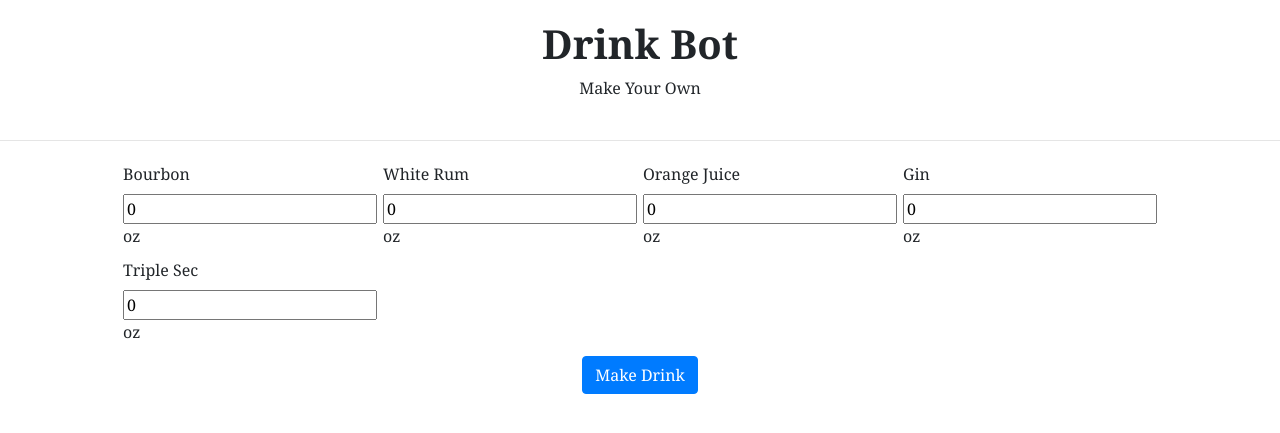
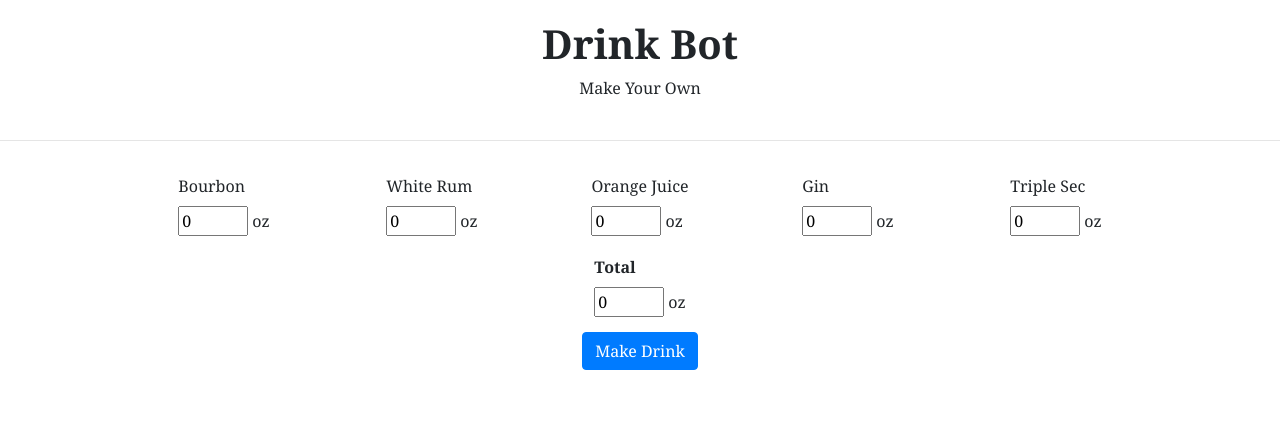
Before and after one commit to mc25573/DrinkBot-Website, a Django app: page /make-your-own/ in a window 1280 px wide. Shown: the top 433 px of the page. Run offline with Django 3.2, Linux system fonts and the light colour scheme; data comes from the database, SQL or seed files in the repository; some libraries are stand-ins or nearby versions.

Commit message:
Make your own drink form mostly complete.

```diff
--- a/drink_app/forms.py
+++ b/drink_app/forms.py
@@ -27,7 +27,19 @@ class MakeDrinkForm(forms.Form):
 
 
 class MakeYourOwn(forms.Form):
+
+    total = forms.FloatField(label='Total',
+                             max_value=8,
+                             initial=0,
+                             #disabled=True,
+                             widget=forms.NumberInput(attrs={'style': 'max-width:70px;','class':'total_field'}))
+
     def __init__(self, *args, **kwargs):
         super(MakeYourOwn, self).__init__(*args, **kwargs)
         for i, q in enumerate(Pump.objects.all()):
-            self.fields['%s_field' % i] = forms.FloatField(label=q.ingredient.title(),initial=0,max_value=8,min_value=0,)
+            self.fields[f"field_{i}_{q}"] = forms.FloatField(label=q.ingredient.title(),
+                                                           initial=0,
+                                                           max_value=8,
+                                                           min_value=0,
+                                                           widget=forms.NumberInput(attrs={'style': 'max-width:70px;','class': 'field_to_sum'}))
+            self.fields['total'].widget.attrs['readonly'] = True
--- a/drink_app/static/drink_app/styles.css
+++ b/drink_app/static/drink_app/styles.css
@@ -180,7 +180,7 @@ button:focus,button:active {
 .form_grid {
   display: grid;
   grid-gap: 1em;
-  grid-template-columns: repeat(auto-fit, minmax(200px, 1fr));
+  grid-template-columns: repeat(auto-fit, minmax(125px, 1fr));
   grid-auto-rows: 80px;
   grid-auto-flow: row dense;
   align-content: center;
@@ -200,3 +200,13 @@ button:focus,button:active {
     flex-direction: column;
     margin-top: 0px;
 }
+
+.form-total {
+    display: flex;
+    align-content: center;
+    justify-content: left;
+    align-items: left;
+    justify-items: center;
+    flex-direction: column;
+    margin-top: 10px;
+}
--- a/drink_app/templates/drink_app/base.html
+++ b/drink_app/templates/drink_app/base.html
@@ -16,11 +16,11 @@
 </head>
 
 <body class="body">
-
+    <script src="https://code.jquery.com/jquery-3.5.1.slim.min.js" integrity="sha384-DfXdz2htPH0lsSSs5nCTpuj/zy4C+OGpamoFVy38MVBnE+IbbVYUew+OrCXaRkfj" crossorigin="anonymous"></script>
     {% block content %}{% endblock %}
     <!-- Optional JavaScript -->
     <!-- jQuery first, then Popper.js, then Bootstrap JS -->
-    <script src="https://code.jquery.com/jquery-3.5.1.slim.min.js" integrity="sha384-DfXdz2htPH0lsSSs5nCTpuj/zy4C+OGpamoFVy38MVBnE+IbbVYUew+OrCXaRkfj" crossorigin="anonymous"></script>
+
     <script src="https://cdn.jsdelivr.net/npm/popper.js@1.16.0/dist/umd/popper.min.js" integrity="sha384-Q6E9RHvbIyZFJoft+2mJbHaEWldlvI9IOYy5n3zV9zzTtmI3UksdQRVvoxMfooAo" crossorigin="anonymous"></script>
     <script src="https://stackpath.bootstrapcdn.com/bootstrap/4.5.0/js/bootstrap.min.js" integrity="sha384-OgVRvuATP1z7JjHLkuOU7Xw704+h835Lr+6QL9UvYjZE3Ipu6Tp75j7Bh/kR0JKI" crossorigin="anonymous"></script>
     <script> </script>
--- a/drink_app/templates/drink_app/make_your_own.html
+++ b/drink_app/templates/drink_app/make_your_own.html
@@ -15,12 +15,25 @@
             <fieldset>
                 <div class="form_grid">
                     {% for field in make_your_own %}
-                        <div class="form-field"><label>{{ field.label }}</label>{{ field }}oz</div>
+                        {% if field.name != 'total' %}
+                        <div class="form-field"><label>{{ field.label }}</label><div>{{ field }} oz</div></div>
+                        {% endif %}
                     {% endfor %}
                 </div>
             </fieldset>
+            <div class="form-total"><label><b>{{ make_your_own.total.label }}</b></label><div>{{ make_your_own.total }} oz</div></div>
             <button type="submit" class="btn btn-primary make_drink_btn">Make Drink</button>
         </form>
     </div>
 
+
+<script>
+    $('.field_to_sum').on('input',function(){
+        var sum = 0;
+        $('.field_to_sum').each(function(){
+            $('.total_field').val(sum += parseFloat(this.value));
+        });
+    });
+</script>
+
 {% endblock %}
--- a/drink_app/views.py
+++ b/drink_app/views.py
@@ -171,4 +171,14 @@ def make_your_own(request):
         'make_your_own': form
         }
 
+    if request.method == 'POST':
+        # create a form instance and populate it with data from the request:
+        form = MakeYourOwn(request.POST)
+        # check whether it's valid:
+        if form.is_valid():
+            choice = [form.cleaned_data]
+            print(choice)
+
+            return HttpResponseRedirect(reverse('drink-make-your-own'))
+
     return render(request,'drink_app/make_your_own.html', context)
```
